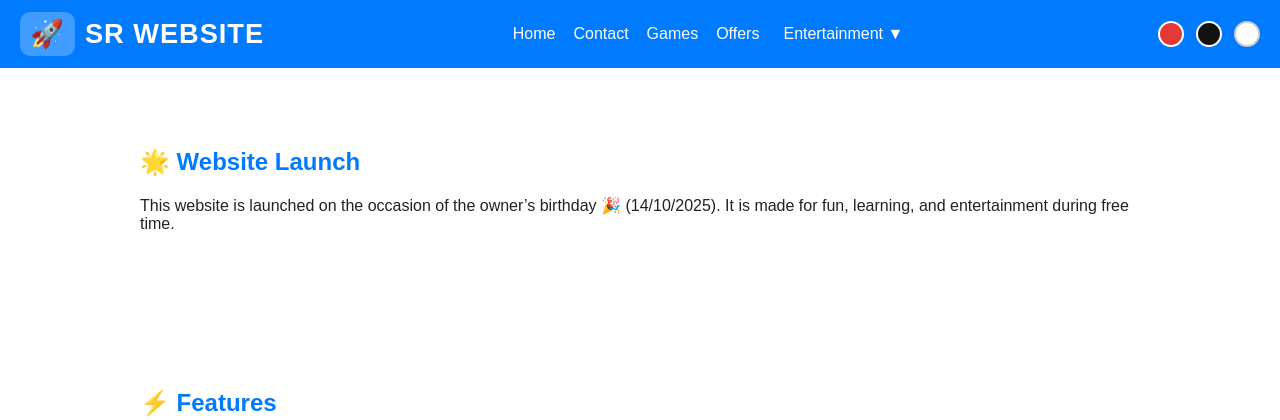
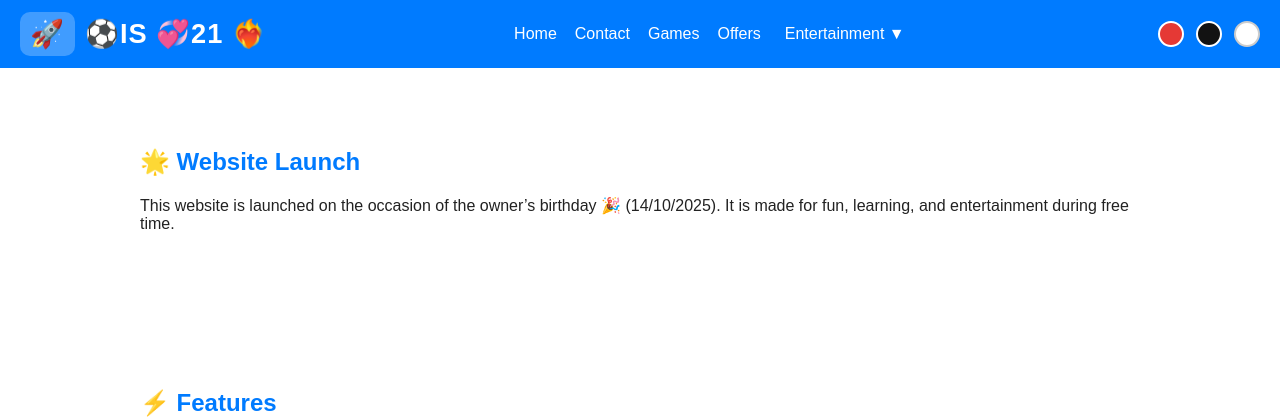
Before and after one commit to sauravraj1410-lab/srwebsite, a Django app: page / in a window 1280 px wide. Shown: the top 420 px of the page. Run offline with Django 5.2, Linux system fonts and the light colour scheme.

Commit message:
Update index.html

```diff
--- a/template/index.html
+++ b/template/index.html
@@ -225,7 +225,7 @@ nav {
 <nav>
   <div class="logo" onclick="location.href='/'">
     <span class="logo-icon">🚀</span>
-    <span>SR WEBSITE</span>
+    <span>⚽IS 💞21 ❤️‍🔥</span>
   </div>
 
   <div class="nav-links">
```
